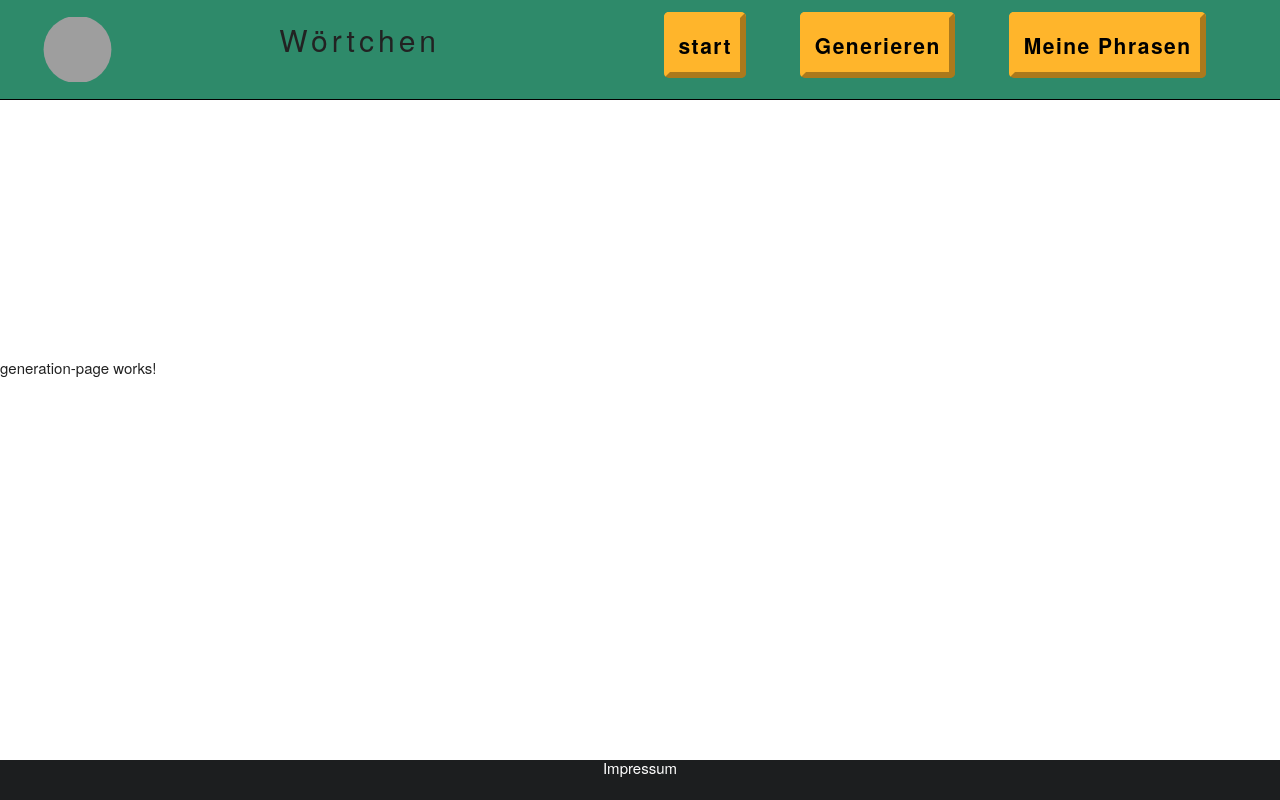
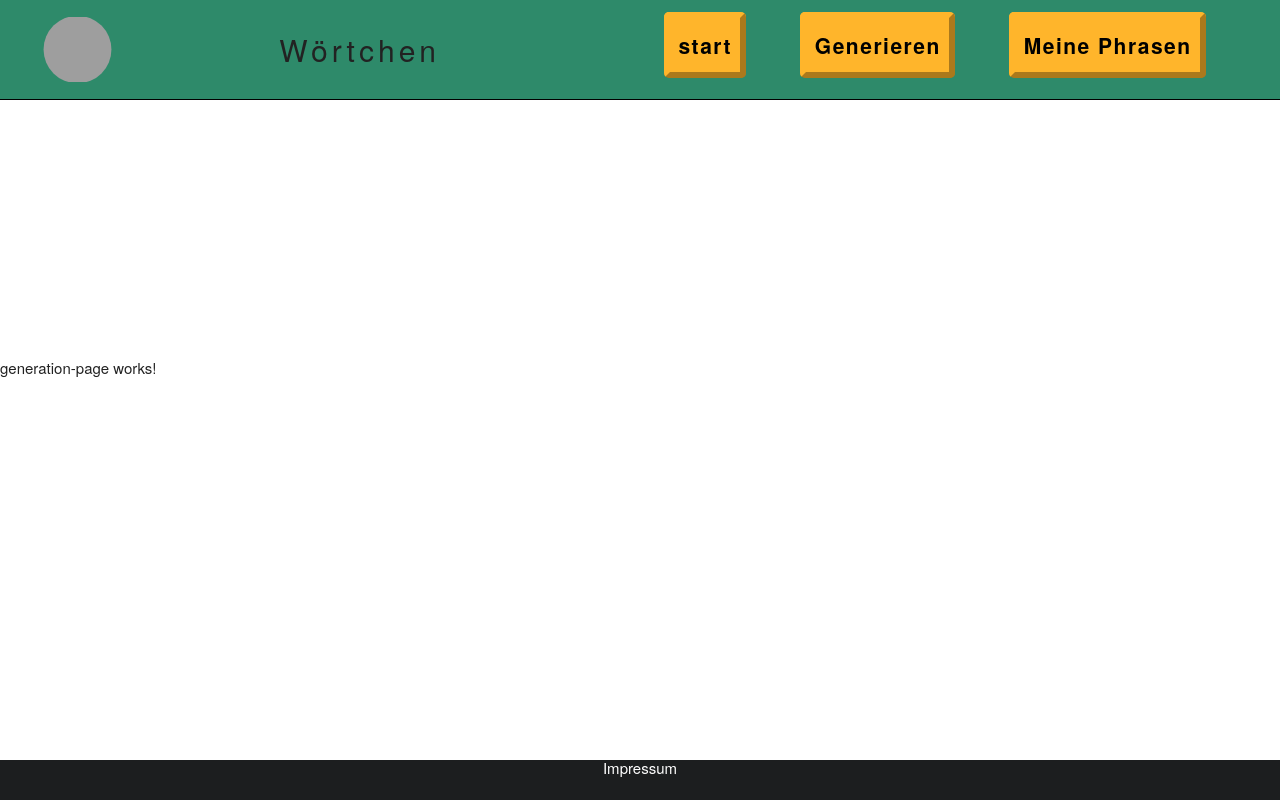
Before and after one commit to tats-faire/woertchen, an Angular app in the folder frontend/: page /generate in a window 1280 px wide. Built offline with nearby package versions, Linux system fonts and the light colour scheme; grey boxes are pictures that could not be loaded.

Commit message:
render navbar link color dynamically

```diff
--- a/frontend/src/app/routes/generation-page/generation-page.html
+++ b/frontend/src/app/routes/generation-page/generation-page.html
@@ -1,4 +1,4 @@
-<app-navbar/>
+<app-navbar [currentPageTitle]="'Generieren'"/>
 <div>
 
 </div>
--- a/frontend/src/app/shared/layout/navbar/navbar.html
+++ b/frontend/src/app/shared/layout/navbar/navbar.html
@@ -14,11 +14,10 @@
         <span></span>
       </label>
     </div>
-
     <ul class="nav-links">
       @for (route of routes; track route.title) {
-        <li>
-          <a id="nav-{{route.title}}" [routerLink]="route.path" [class]="{'currentPage' : (route.title == currentPageTitle)}">
+        <li [class]="{'currentPage' : (route.title == currentPageTitle())}">
+          <a id="nav-{{route.title}}" [routerLink]="route.path">
             {{route.title}}
           </a>
         </li>
--- a/frontend/src/app/shared/layout/navbar/navbar.sass
+++ b/frontend/src/app/shared/layout/navbar/navbar.sass
@@ -34,6 +34,7 @@ nav
 #title
   width: auto
   margin-right: 3rem
+  margin-bottom: 0
   letter-spacing: 4px
   font-size: 30px
 
```
